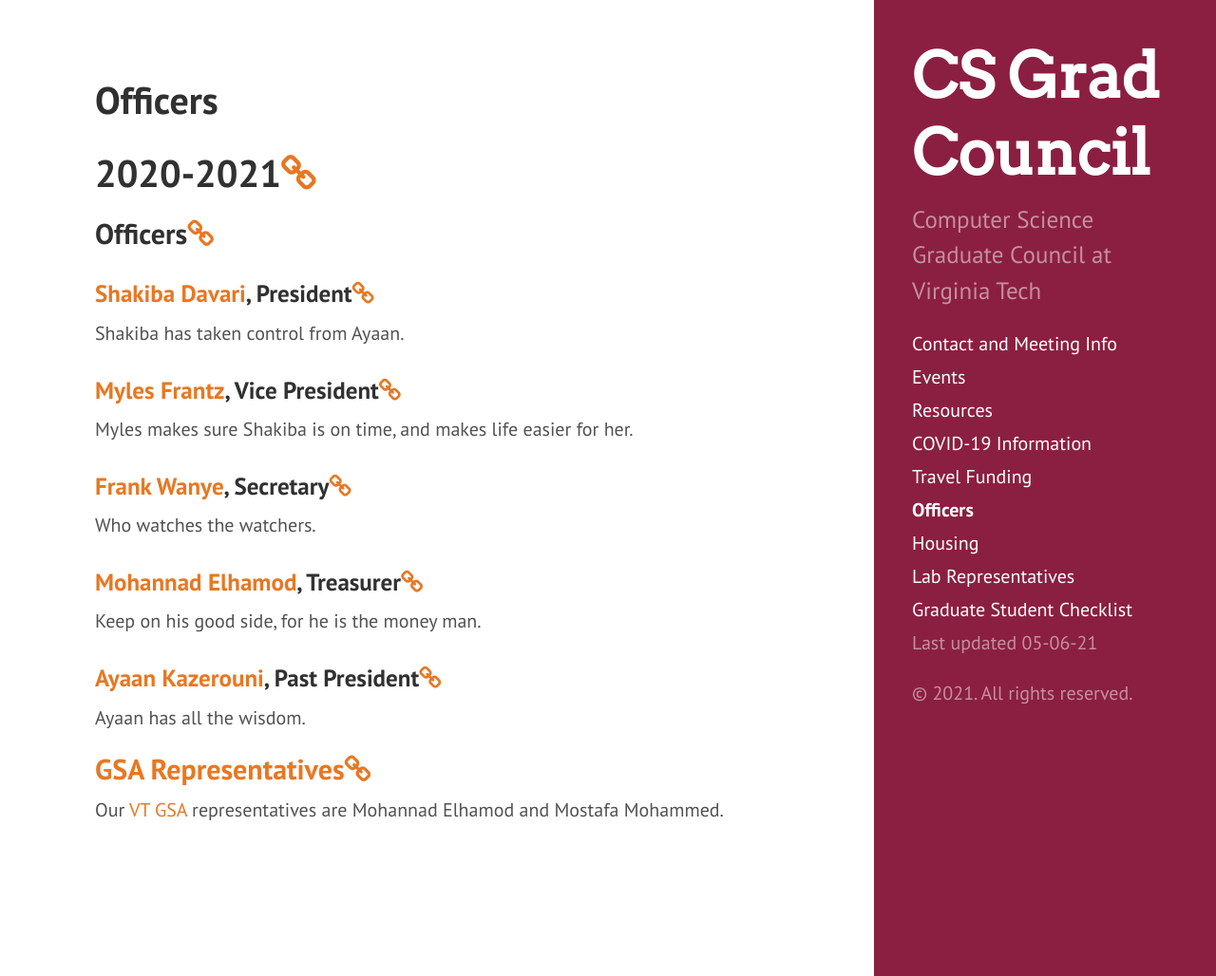
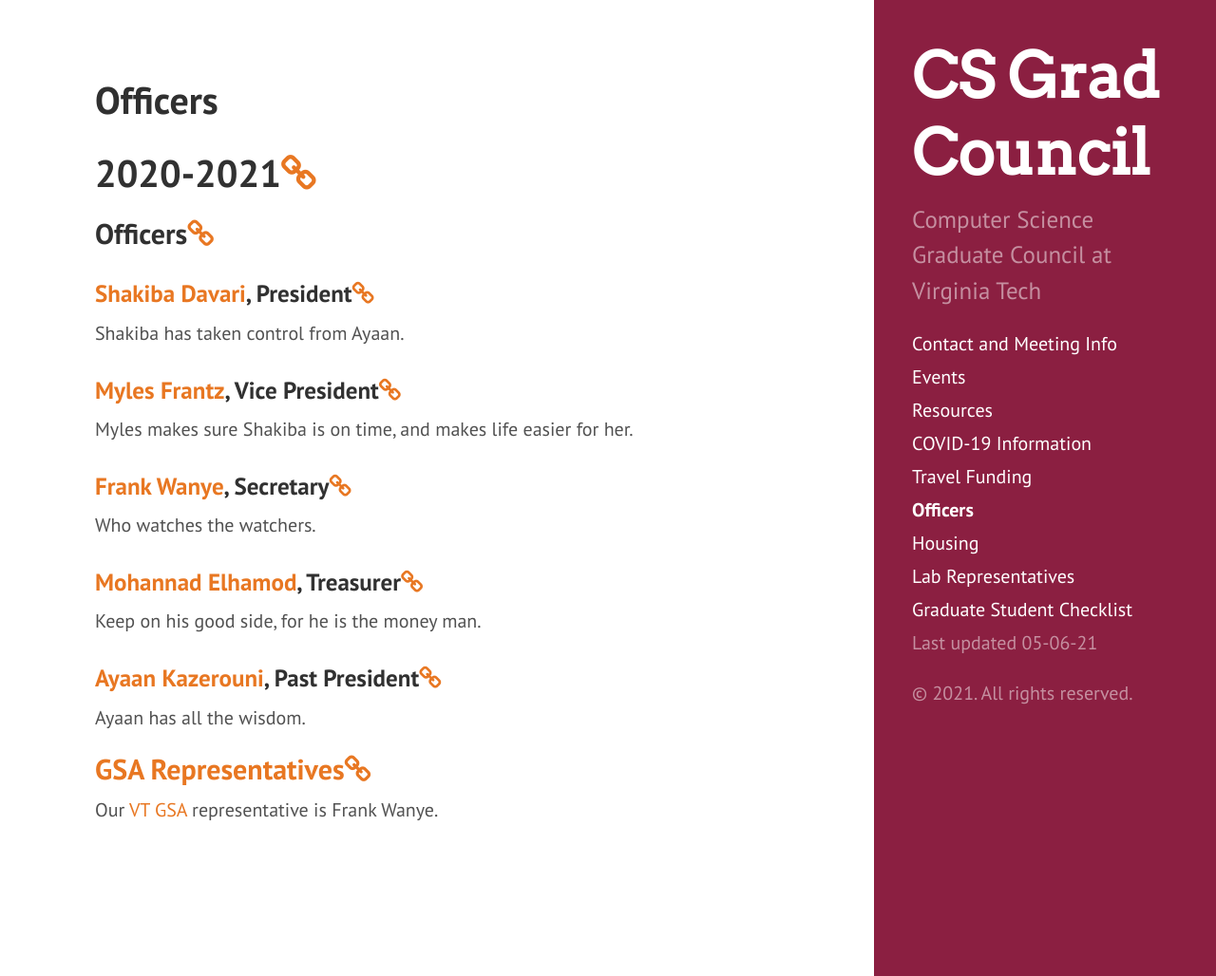
Before and after one commit to CSGraduateCouncil-VirginiaTech/csgc-website, a Jekyll site: the page built from officers.md, in a window 1280 px wide and 1028 px high. Shown: the whole window at 95% size. Built offline with Jekyll 4.4.1, drawn with Linux system fonts in a browser that asks for light colours.

Commit message:
Update officers.md

```diff
--- a/officers.md
+++ b/officers.md
@@ -30,4 +30,4 @@ Ayaan has all the wisdom.
 
 ## <a name="GSARepresentatives">GSA Representatives<a href="#GSARepresentatives"><i class="fa fa-link" aria-hidden="true"></i></a>
 
-Our [VT GSA](http://blogs.lt.vt.edu/graduatestudentassembly/) representatives are Mohannad Elhamod and Mostafa Mohammed.
+Our [VT GSA](http://blogs.lt.vt.edu/graduatestudentassembly/) representative is Frank Wanye.
```
